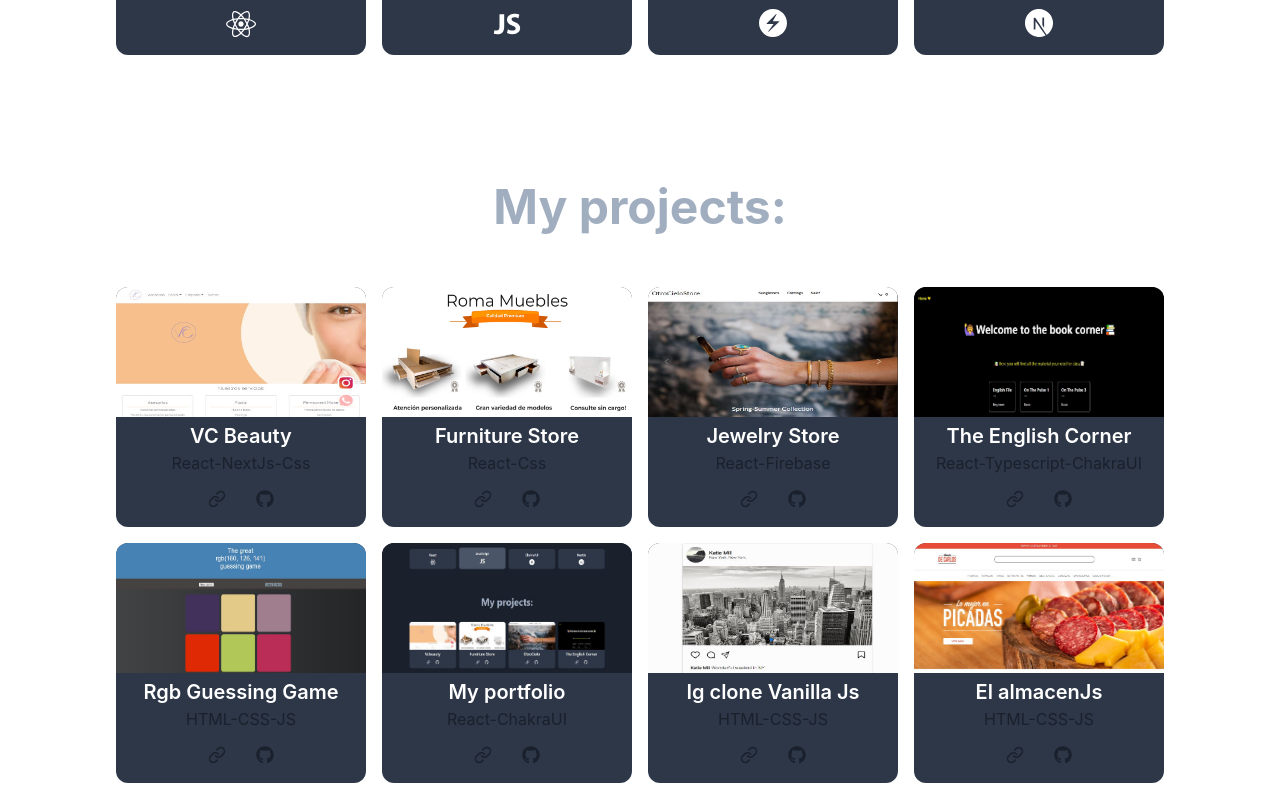
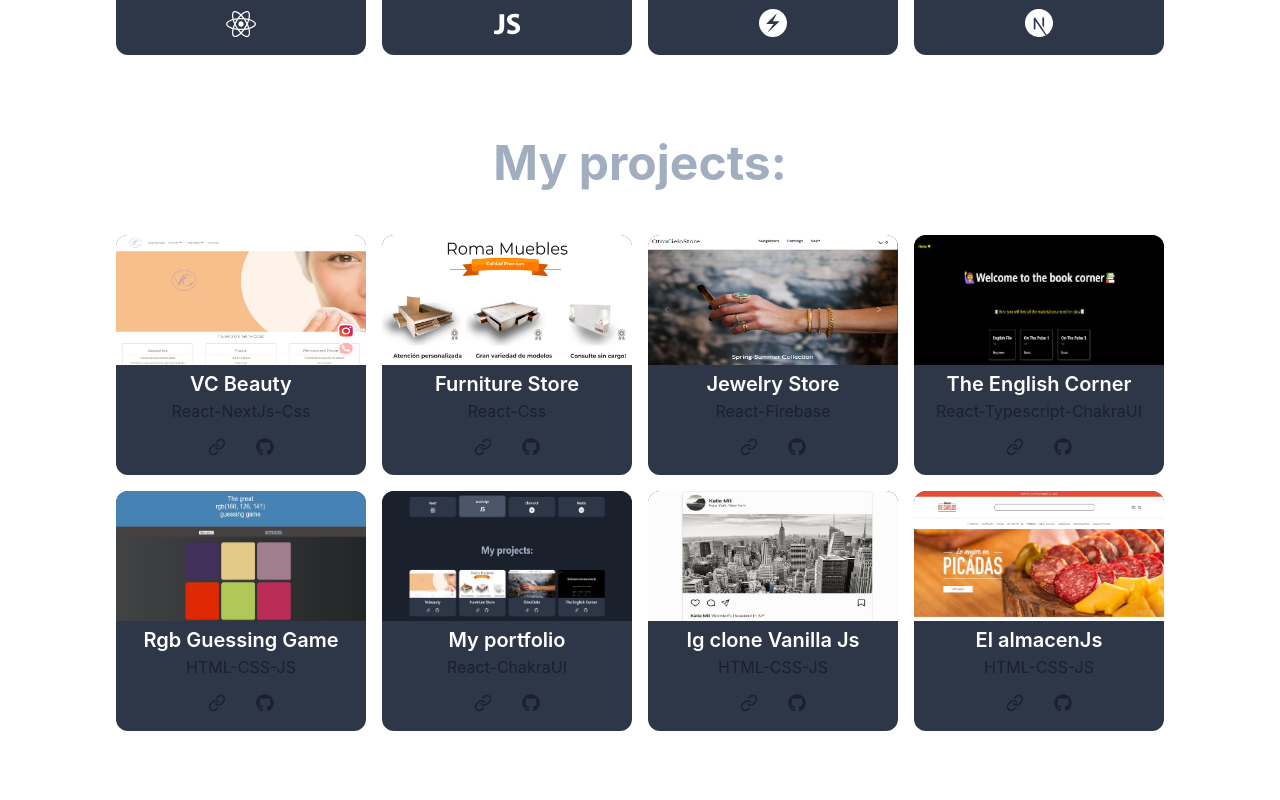
Before and after one commit to DanMartinez01/Portfolio-with-Chakra-IU, a React (Create React App) app: page / in a window 1280 px wide. Shown: the part 640-1440 px from the top of the page. Built offline with nearby package versions, Linux system fonts and the light colour scheme.

Commit message:
add new links

```diff
--- a/src/components/Profile.js
+++ b/src/components/Profile.js
@@ -1,7 +1,7 @@
 import React from 'react';
 import { useMediaQuery } from '@chakra-ui/media-query';
-import { Flex, Box, Link, Heading, Image, Stack, Text } from '@chakra-ui/react'
-import { IconButton } from '@chakra-ui/react'
+import { Flex, Box, Link, Heading, Image, Stack, Text } from '@chakra-ui/react';
+import { IconButton } from '@chakra-ui/react';
 import { FiLink } from 'react-icons/fi';
 import { FaGithub } from 'react-icons/fa';
 import RomaMuebles from '../assets/14.jpg';
@@ -13,98 +13,153 @@ import Portfolio from '../assets/portfolio2.JPG';
 import Ig from '../assets/igscreenshot.JPG';
 import Almacen from '../assets/almacen1.JPG';
 
-
 export const Profile = () => {
-    const [isNotSmallerScreen] = useMediaQuery("(min-width:1200px)");
+  const [isNotSmallerScreen] = useMediaQuery('(min-width:1200px)');
   return (
-        <Flex direction={isNotSmallerScreen ? "row" : "column"}>
-            <Box alignSelf="center" px="4" py="2" margin={"auto"}>
-                <Heading fontWeight="bold" color="gray.400" size="2xl" textAlign="center"
-                    p={isNotSmallerScreen ? "12" : "0"}>
+    <Flex direction={isNotSmallerScreen ? 'row' : 'column'}>
+      <Box alignSelf="center" px="4" py="1" margin={'auto'}>
+        <Heading
+          fontWeight="bold"
+          color="gray.400"
+          size="2xl"
+          textAlign="center"
+          p={isNotSmallerScreen ? '2' : '0'}
+          mb="8"
+        >
           My projects:
         </Heading>
-                <Flex direction={isNotSmallerScreen ? "row" : "column"}
-                    justifyContent="center" justifyItems="center"
-                    margin={"auto"} flexWrap="wrap">
-                    <Box w="250px" rounded="12px" overflow="hidden" bg="gray.700" m="8px" _hover={{
-                        bg: "gray.600",
-                        mt: "2px"
-                    }}>
+        <Flex
+          direction={isNotSmallerScreen ? 'row' : 'column'}
+          justifyContent="center"
+          justifyItems="center"
+          margin={'auto'}
+          flexWrap="wrap"
+        >
+          <Box
+            w="250px"
+            rounded="12px"
+            overflow="hidden"
+            bg="gray.700"
+            m="8px"
+            _hover={{
+              bg: 'gray.600',
+              mt: '2px',
+            }}
+          >
             <Image src={VcScreen} width="250px" height="130px" />
             <Stack align="baseline" alignItems="center">
-                            <Box textAlign="center" p="1" align="baseline" >
-                                <Link href="https://www.vcbeautyba.com.ar/" isExternal
-                                    color="white" fontSize="xl"
-                                    fontWeight="semibold" textDecoration="none"
+              <Box textAlign="center" p="1" align="baseline">
+                <Link
+                  href="https://vc-beauty-ba-git-main-danmartinez01.vercel.app/"
+                  isExternal
+                  color="white"
+                  fontSize="xl"
+                  fontWeight="semibold"
+                  textDecoration="none"
                 >
                   VC Beauty
                 </Link>
                 <br />
                 <Text>React-NextJs-Css</Text>
-                                <Link href="https://www.vcbeautyba.com.ar/" isExternal>
+                <Link
+                  href="https://vc-beauty-ba-git-main-danmartinez01.vercel.app/"
+                  isExternal
+                >
                   <IconButton
                     bgColor="inherit"
-                                        aria-label='Link'
-                                        size='lg'
+                    aria-label="Link"
+                    size="lg"
                     icon={<FiLink />}
                   />
                 </Link>
-                                <Link href="https://github.com/DanMartinez01/VcBeautyBA" isExternal>
+                <Link
+                  href="https://vc-beauty-ba-git-main-danmartinez01.vercel.app/"
+                  isExternal
+                >
                   <IconButton
                     bgColor="inherit"
-                                        aria-label='Link'
-                                        size='lg'
+                    aria-label="Link"
+                    size="lg"
                     icon={<FaGithub />}
                   />
                 </Link>
               </Box>
             </Stack>
           </Box>
-                    <Box w="250px" rounded="12px" overflow="hidden" bg="gray.700" m="8px" _hover={{
-                        bg: "gray.600",
-                        mt: "2px"
-                    }}>
+          <Box
+            w="250px"
+            rounded="12px"
+            overflow="hidden"
+            bg="gray.700"
+            m="8px"
+            _hover={{
+              bg: 'gray.600',
+              mt: '2px',
+            }}
+          >
             <Image src={RomaMuebles} width="250px" height="130px" />
             <Stack align="baseline" alignItems="center">
               <Box textAlign="center" p="1" align="baseline">
-                                <Link href="https://jovial-montalcini-dfa80d.netlify.app/" isExternal
-                                    color="white" fontSize="xl"
-                                    fontWeight="semibold" textDecoration="none" mb="2" py="2"
+                <Link
+                  href="https://jovial-montalcini-dfa80d.netlify.app/"
+                  isExternal
+                  color="white"
+                  fontSize="xl"
+                  fontWeight="semibold"
+                  textDecoration="none"
+                  mb="2"
+                  py="2"
                 >
                   Furniture Store
                 </Link>
                 <br />
                 <Text>React-Css</Text>
-                                <Link href="https://jovial-montalcini-dfa80d.netlify.app/" isExternal>
-
+                <Link
+                  href="https://jovial-montalcini-dfa80d.netlify.app/"
+                  isExternal
+                >
                   <IconButton
                     bgColor="inherit"
-                                        aria-label='Link'
-                                        size='lg'
+                    aria-label="Link"
+                    size="lg"
                     icon={<FiLink />}
                   />
                 </Link>
-                                <Link href="https://github.com/DanMartinez01/RomaMueblesStore" isExternal>
+                <Link
+                  href="https://github.com/DanMartinez01/RomaMueblesStore"
+                  isExternal
+                >
                   <IconButton
                     bgColor="inherit"
-                                        aria-label='Link'
-                                        size='lg'
+                    aria-label="Link"
+                    size="lg"
                     icon={<FaGithub />}
                   />
                 </Link>
               </Box>
             </Stack>
           </Box>
-                    <Box w="250px" rounded="12px" overflow="hidden" bg="gray.700" m="8px" _hover={{
-                        bg: "gray.600",
-                        mt: "2px"
-                    }}>
+          <Box
+            w="250px"
+            rounded="12px"
+            overflow="hidden"
+            bg="gray.700"
+            m="8px"
+            _hover={{
+              bg: 'gray.600',
+              mt: '2px',
+            }}
+          >
             <Image src={OtroCielo} width="250px" height="130px" />
             <Stack align="baseline" alignItems="center">
-                            <Box textAlign="center" p="1" align="baseline" >
-                                <Link href="https://otrocielostore.netlify.app/" isExternal
-                                    color="white" fontSize="xl"
-                                    fontWeight="semibold" textDecoration="none"
+              <Box textAlign="center" p="1" align="baseline">
+                <Link
+                  href="https://otrocielostore.netlify.app/"
+                  isExternal
+                  color="white"
+                  fontSize="xl"
+                  fontWeight="semibold"
+                  textDecoration="none"
                 >
                   Jewelry Store
                 </Link>
@@ -113,16 +168,19 @@ export const Profile = () => {
                 <Link href="https://otrocielostore.netlify.app/" isExternal>
                   <IconButton
                     bgColor="inherit"
-                                        aria-label='Link'
-                                        size='lg'
+                    aria-label="Link"
+                    size="lg"
                     icon={<FiLink />}
                   />
                 </Link>
-                                <Link href="https://github.com/DanMartinez01/otrocielo-ecommerce" isExternal>
+                <Link
+                  href="https://github.com/DanMartinez01/otrocielo-ecommerce"
+                  isExternal
+                >
                   <IconButton
                     bgColor="inherit"
-                                        aria-label='Link'
-                                        size='lg'
+                    aria-label="Link"
+                    size="lg"
                     icon={<FaGithub />}
                   />
                 </Link>
@@ -130,16 +188,27 @@ export const Profile = () => {
             </Stack>
           </Box>
 
-                    <Box w="250px" rounded="12px" overflow="hidden" bg="gray.700" m="8px" _hover={{
-                        bg: "gray.600",
-                        mt: "2px"
-                    }}>
+          <Box
+            w="250px"
+            rounded="12px"
+            overflow="hidden"
+            bg="gray.700"
+            m="8px"
+            _hover={{
+              bg: 'gray.600',
+              mt: '2px',
+            }}
+          >
             <Image src={BookCorner} width="250px" height="130px" />
             <Stack align="baseline" alignItems="center">
-                            <Box textAlign="center" p="1" align="baseline" >
-                                <Link href="https://theenglishcorner.vercel.app/" isExternal
-                                    color="white" fontSize="xl"
-                                    fontWeight="semibold" textDecoration="none"
+              <Box textAlign="center" p="1" align="baseline">
+                <Link
+                  href="https://theenglishcorner.vercel.app/"
+                  isExternal
+                  color="white"
+                  fontSize="xl"
+                  fontWeight="semibold"
+                  textDecoration="none"
                 >
                   The English Corner
                 </Link>
@@ -148,32 +217,46 @@ export const Profile = () => {
                 <Link href="https://theenglishcorner.vercel.app/" isExternal>
                   <IconButton
                     bgColor="inherit"
-                                        aria-label='Link'
-                                        size='lg'
+                    aria-label="Link"
+                    size="lg"
                     icon={<FiLink />}
                   />
                 </Link>
-                                <Link href="https://github.com/DanMartinez01/MiniLibrary-with-Next.Js" isExternal>
+                <Link
+                  href="https://github.com/DanMartinez01/MiniLibrary-with-Next.Js"
+                  isExternal
+                >
                   <IconButton
                     bgColor="inherit"
-                                        aria-label='Link'
-                                        size='lg'
+                    aria-label="Link"
+                    size="lg"
                     icon={<FaGithub />}
                   />
                 </Link>
               </Box>
             </Stack>
           </Box>
-                    <Box w="250px" rounded="12px" overflow="hidden" bg="gray.700" m="8px" _hover={{
-                        bg: "gray.600",
-                        mt: "2px"
-                    }}>
+          <Box
+            w="250px"
+            rounded="12px"
+            overflow="hidden"
+            bg="gray.700"
+            m="8px"
+            _hover={{
+              bg: 'gray.600',
+              mt: '2px',
+            }}
+          >
             <Image src={Rgb} width="250px" height="130px" />
             <Stack align="baseline" alignItems="center">
-                            <Box textAlign="center" p="1" align="baseline" >
-                                <Link href="https://guessthecolorrgb.netlify.app/" isExternal
-                                    color="white" fontSize="xl"
-                                    fontWeight="semibold" textDecoration="none"
+              <Box textAlign="center" p="1" align="baseline">
+                <Link
+                  href="https://guessthecolorrgb.netlify.app/"
+                  isExternal
+                  color="white"
+                  fontSize="xl"
+                  fontWeight="semibold"
+                  textDecoration="none"
                 >
                   Rgb Guessing Game
                 </Link>
@@ -182,32 +265,46 @@ export const Profile = () => {
                 <Link href="https://guessthecolorrgb.netlify.app/" isExternal>
                   <IconButton
                     bgColor="inherit"
-                                        aria-label='Link'
-                                        size='lg'
+                    aria-label="Link"
+                    size="lg"
                     icon={<FiLink />}
                   />
                 </Link>
-                                <Link href="https://github.com/DanMartinez01/colorGameJS" isExternal>
+                <Link
+                  href="https://github.com/DanMartinez01/colorGameJS"
+                  isExternal
+                >
                   <IconButton
                     bgColor="inherit"
-                                        aria-label='Link'
-                                        size='lg'
+                    aria-label="Link"
+                    size="lg"
                     icon={<FaGithub />}
                   />
                 </Link>
               </Box>
             </Stack>
           </Box>
-                    <Box w="250px" rounded="12px" overflow="hidden" bg="gray.700" m="8px" _hover={{
-                        bg: "gray.600",
-                        mt: "2px"
-                    }}>
+          <Box
+            w="250px"
+            rounded="12px"
+            overflow="hidden"
+            bg="gray.700"
+            m="8px"
+            _hover={{
+              bg: 'gray.600',
+              mt: '2px',
+            }}
+          >
             <Image src={Portfolio} width="250px" height="130px" />
             <Stack align="baseline" alignItems="center">
-                            <Box textAlign="center" p="1" align="baseline" >
-                                <Link href="https://danielamartinez.netlify.app/" isExternal
-                                    color="white" fontSize="xl"
-                                    fontWeight="semibold" textDecoration="none"
+              <Box textAlign="center" p="1" align="baseline">
+                <Link
+                  href="https://danielamartinez.netlify.app/"
+                  isExternal
+                  color="white"
+                  fontSize="xl"
+                  fontWeight="semibold"
+                  textDecoration="none"
                 >
                   My portfolio
                 </Link>
@@ -216,32 +313,46 @@ export const Profile = () => {
                 <Link href="https://danielamartinez.netlify.app/" isExternal>
                   <IconButton
                     bgColor="inherit"
-                                        aria-label='Link'
-                                        size='lg'
+                    aria-label="Link"
+                    size="lg"
                     icon={<FiLink />}
                   />
                 </Link>
-                                <Link href="https://github.com/DanMartinez01/Portfolio-with-Chakra-UI" isExternal>
+                <Link
+                  href="https://github.com/DanMartinez01/Portfolio-with-Chakra-UI"
+                  isExternal
+                >
                   <IconButton
                     bgColor="inherit"
-                                        aria-label='Link'
-                                        size='lg'
+                    aria-label="Link"
+                    size="lg"
                     icon={<FaGithub />}
                   />
                 </Link>
               </Box>
             </Stack>
           </Box>
-                    <Box w="250px" rounded="12px" overflow="hidden" bg="gray.700" m="8px" _hover={{
-                        bg: "gray.600",
-                        mt: "2px"
-                    }}>
+          <Box
+            w="250px"
+            rounded="12px"
+            overflow="hidden"
+            bg="gray.700"
+            m="8px"
+            _hover={{
+              bg: 'gray.600',
+              mt: '2px',
+            }}
+          >
             <Image src={Ig} width="250px" height="130px" />
             <Stack align="baseline" alignItems="center">
-                            <Box textAlign="center" p="1" align="baseline" >
-                                <Link href="https://ig-post-clone.netlify.app/" isExternal
-                                    color="white" fontSize="xl"
-                                    fontWeight="semibold" textDecoration="none"
+              <Box textAlign="center" p="1" align="baseline">
+                <Link
+                  href="https://ig-post-clone.netlify.app/"
+                  isExternal
+                  color="white"
+                  fontSize="xl"
+                  fontWeight="semibold"
+                  textDecoration="none"
                 >
                   Ig clone Vanilla Js
                 </Link>
@@ -250,32 +361,46 @@ export const Profile = () => {
                 <Link href="https://ig-post-clone.netlify.app/" isExternal>
                   <IconButton
                     bgColor="inherit"
-                                        aria-label='Link'
-                                        size='lg'
+                    aria-label="Link"
+                    size="lg"
                     icon={<FiLink />}
                   />
                 </Link>
-                                <Link href="https://github.com/DanMartinez01/Instagram-Post-Clone" isExternal>
+                <Link
+                  href="https://github.com/DanMartinez01/Instagram-Post-Clone"
+                  isExternal
+                >
                   <IconButton
                     bgColor="inherit"
-                                        aria-label='Link'
-                                        size='lg'
+                    aria-label="Link"
+                    size="lg"
                     icon={<FaGithub />}
                   />
                 </Link>
               </Box>
             </Stack>
           </Box>
-                    <Box w="250px" rounded="12px" overflow="hidden" bg="gray.700" m="8px" _hover={{
-                        bg: "gray.600",
-                        mt: "2px"
-                    }}>
+          <Box
+            w="250px"
+            rounded="12px"
+            overflow="hidden"
+            bg="gray.700"
+            m="8px"
+            _hover={{
+              bg: 'gray.600',
+              mt: '2px',
+            }}
+          >
             <Image src={Almacen} width="250px" height="130px" />
             <Stack align="baseline" alignItems="center">
-                            <Box textAlign="center" p="1" align="baseline" >
-                                <Link href="https://elalmacenjs.netlify.app/" isExternal
-                                    color="white" fontSize="xl"
-                                    fontWeight="semibold" textDecoration="none"
+              <Box textAlign="center" p="1" align="baseline">
+                <Link
+                  href="https://elalmacenjs.netlify.app/"
+                  isExternal
+                  color="white"
+                  fontSize="xl"
+                  fontWeight="semibold"
+                  textDecoration="none"
                 >
                   El almacenJs
                 </Link>
@@ -284,16 +409,19 @@ export const Profile = () => {
                 <Link href="https://elalmacenjs.netlify.app/" isExternal>
                   <IconButton
                     bgColor="inherit"
-                                        aria-label='Link'
-                                        size='lg'
+                    aria-label="Link"
+                    size="lg"
                     icon={<FiLink />}
                   />
                 </Link>
-                                <Link href="https://github.com/DanMartinez01/El-almacen" isExternal>
+                <Link
+                  href="https://github.com/DanMartinez01/El-almacen"
+                  isExternal
+                >
                   <IconButton
                     bgColor="inherit"
-                                        aria-label='Link'
-                                        size='lg'
+                    aria-label="Link"
+                    size="lg"
                     icon={<FaGithub />}
                   />
                 </Link>
@@ -302,7 +430,7 @@ export const Profile = () => {
           </Box>
         </Flex>
       </Box>
-        </Flex >
-    )
-}
+    </Flex>
+  );
+};
 export default Profile;
```
Lines whose indentation alone changed are shown as unchanged.
